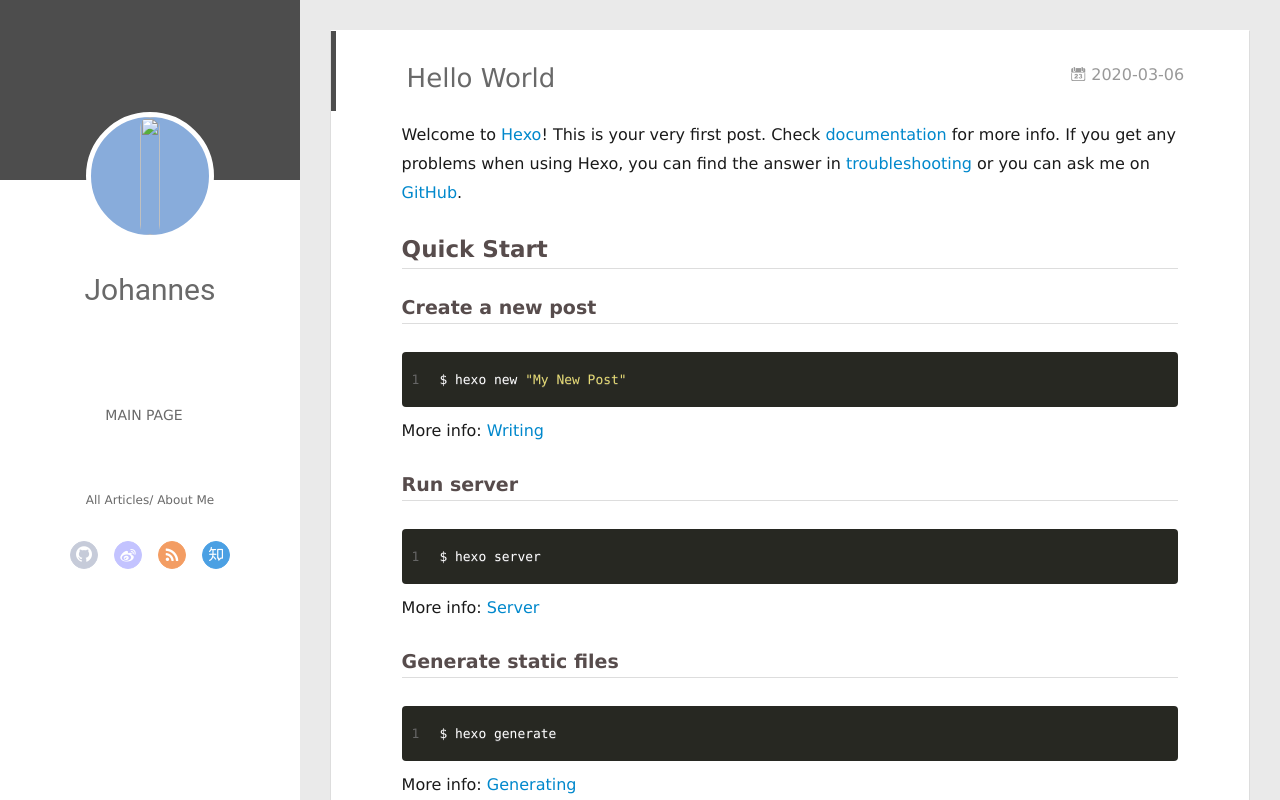
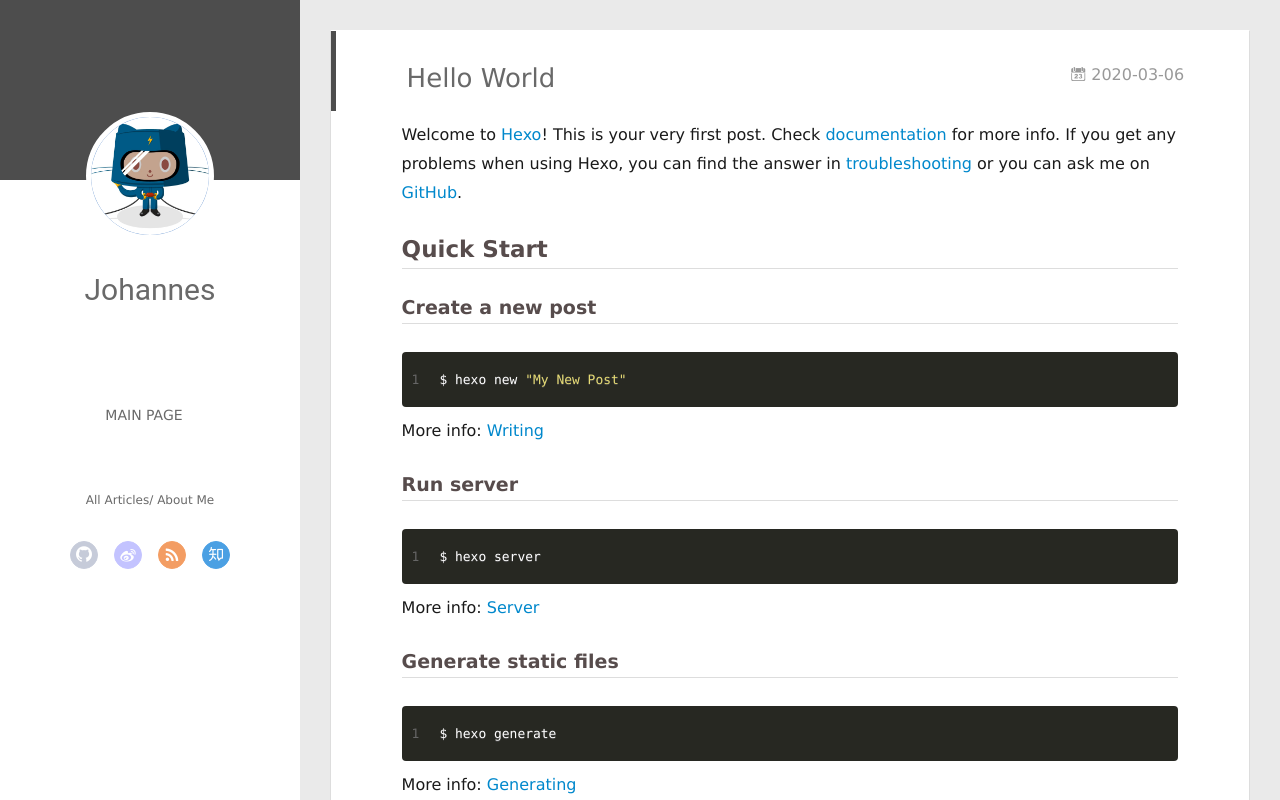
Before and after one commit to johannes-lin/johannes-lin.github.io, a plain HTML site: page 2020/03/06/hello-world/index.html in a window 1280 px wide. Drawn offline with Linux system fonts and the light colour scheme; no server answers.

Commit message:
Site updated: 2020-03-07 02:21:22

```diff
--- a/2020/03/06/hello-world/index.html
+++ b/2020/03/06/hello-world/index.html
@@ -47,9 +47,9 @@
 <div class="intrude-less">
 	<header id="header" class="inner">
 		<a href="/" class="profilepic">
-			<img src="img/avatar.jpg" class="js-avatar show">
+			<img src="/img/avatar.jpg" class="js-avatar">
 		</a>
-		<!-- <img src="img/avatar.jpg" class="js-avatar show" style="width: 100%;height: 100%;opacity: 1;"> -->
+		<!-- <img src="/img/avatar.jpg" class="js-avatar show" style="width: 100%;height: 100%;opacity: 1;"> -->
 		<hgroup>
 		  <h1 class="header-author"><a href="/">Johannes</a></h1>
 		</hgroup>
@@ -100,7 +100,7 @@
 	<div class="intrude-less">
 		<header id="header" class="inner">
 			<div class="profilepic">
-				<img src="img/avatar.jpg" class="js-avatar show">
+				<img src="/img/avatar.jpg" class="js-avatar show">
 			</div>
 			<hgroup>
 			  <h1 class="header-author js-header-author">Johannes</h1>
```
Also changed, not shown: 2020/03/07/the-first-blog/index.html (+3 -3 lines), archives/2020/03/index.html (+3 -3 lines), archives/2020/index.html (+3 -3 lines), archives/index.html (+3 -3 lines), index.html (+3 -3 lines).
